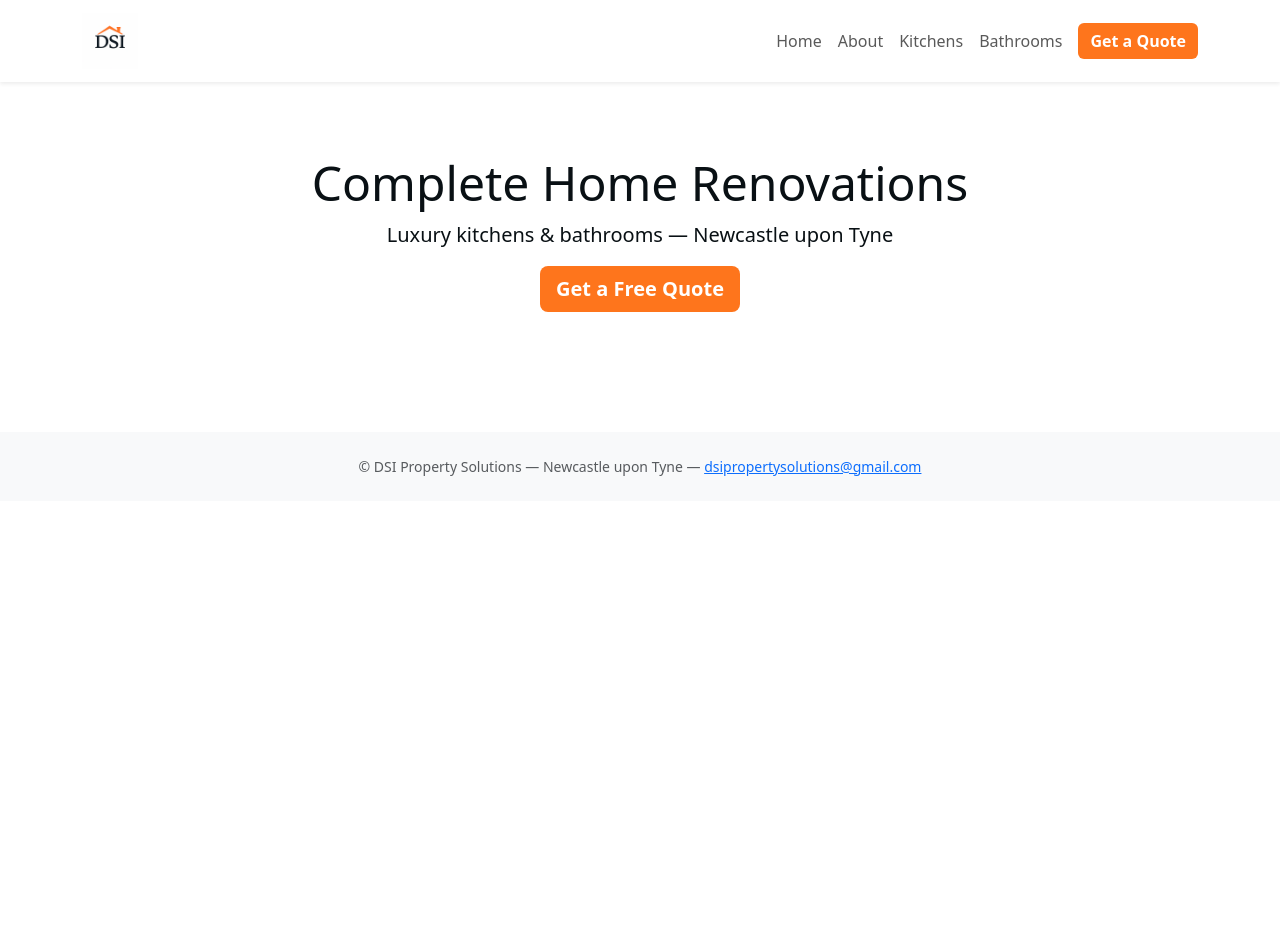
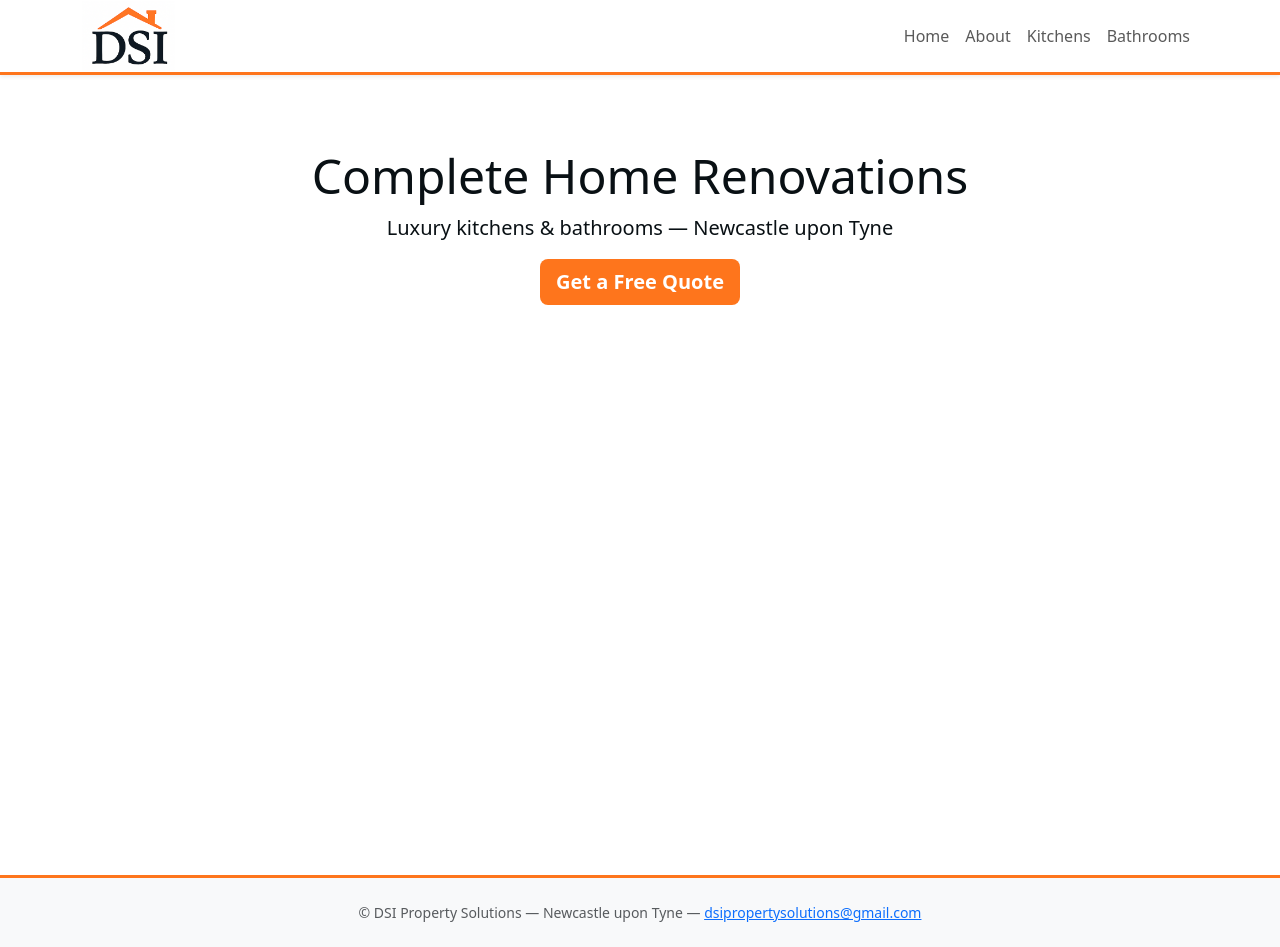
Before and after one commit to Naviid24/dis-website, a Django app: template templates/home.html in a window 1280 px wide. Before the commit the page ends 476 px from the top, so only its background shows below. Run offline with Django 3.2, Linux system fonts and the light colour scheme; the template is opened without the code that fills it, so the values that code supplies are empty.

Commit message:
Create html pages and add css rules

```diff
--- a/static/css/custom.css
+++ b/static/css/custom.css
@@ -3,7 +3,20 @@
   --brand-dark: #091014;
   --accent: var(--brand-orange);
 }
-body { color: var(--brand-dark); font-family: system-ui, Arial, sans-serif; }
+body { color: var(--brand-dark); font-family: system-ui, Arial, sans-serif;
+  height: 100%;
+}
+
+.wrapper {
+  min-height: 100vh;        /* full viewport height */
+  display: flex;
+  flex-direction: column;
+}
+
+.content {
+  flex: 1;                  /* takes up all available space */
+}
+
 
 .btn-cta {
   background: var(--accent);
@@ -17,3 +30,27 @@ body { color: var(--brand-dark); font-family: system-ui, Arial, sans-serif; }
   background-image: linear-gradient(rgba(255,255,255,.85), rgba(255,255,255,.85));
   padding: 4rem 1rem;
 }
+
+/* Keep navbar compact but allow logo to appear bigger */
+.navbar {
+  padding-top: 0.25rem;
+  padding-bottom: 0.25rem;
+  border-bottom: 3px solid var(--brand-orange); /* orange bottom line */
+}
+
+.navbar .nav-link.active {
+  background-color: var(--brand-orange);
+  color: white !important;
+  border-radius: 4px; /* optional for rounded corners */
+}
+
+
+.logo-img {
+  height: 70px; /* visually bigger than default */
+  margin-top: -8px;  /* shift up so it doesn't push navbar height */
+  margin-bottom: -8px; /* shift down slightly if needed */
+}
+
+footer {
+  border-top: 3px solid var(--brand-orange); /* same orange as navbar bottom */
+}
--- a/templates/base.html
+++ b/templates/base.html
@@ -5,6 +5,7 @@
     <meta charset="utf-8" />
     <meta name="viewport" content="width=device-width, initial-scale=1" />
     <title>DSI Property Solutions | {% block title %}{% endblock %}</title>
+    <link rel="icon" href="{% static 'images/logo.png' %}" type="image/x-icon">
 
     <!-- Bootstrap 5 CSS (CDN) -->
     <link href="https://cdn.jsdelivr.net/npm/bootstrap@5.3.0/dist/css/bootstrap.min.css" rel="stylesheet">
@@ -14,7 +15,7 @@
     <nav class="navbar navbar-expand-lg navbar-light bg-white shadow-sm">
       <div class="container">
         <a class="navbar-brand d-flex align-items-center" href="{% url 'home' %}">
-          <img src="{% static 'images/logo.png' %}" height="56" alt="DSI logo">
+          <img src="{% static 'images/logo.png' %}" class="logo-img" alt="DSI logo">
         </a>
         <button class="navbar-toggler" type="button" data-bs-toggle="collapse" data-bs-target="#nav">
           <span class="navbar-toggler-icon"></span>
@@ -22,20 +23,32 @@
 
         <div class="collapse navbar-collapse" id="nav">
           <ul class="navbar-nav ms-auto align-items-center">
-            <li class="nav-item"><a class="nav-link" href="{% url 'home' %}">Home</a></li>
-            <li class="nav-item"><a class="nav-link" href="{% url 'about' %}">About</a></li>
-            <li class="nav-item"><a class="nav-link" href="{% url 'kitchens' %}">Kitchens</a></li>
-            <li class="nav-item"><a class="nav-link" href="{% url 'bathrooms' %}">Bathrooms</a></li>
-            <li class="nav-item ms-2">
-              <a class="btn btn-cta" href="{% url 'quote' %}">Get a Quote</a>
+            <li class="nav-item">
+              <a class="nav-link {% if request.resolver_match.url_name == 'home' %}active{% endif %}"
+                href="{% url 'home' %}">Home</a>
+            </li>
+
+            <li class="nav-item">
+              <a class="nav-link {% if request.resolver_match.url_name == 'about' %}active{% endif %}"
+                href="{% url 'about' %}">About</a>
+            </li>
+
+            <li class="nav-item">
+              <a class="nav-link {% if request.resolver_match.url_name == 'kitchens' %}active{% endif %}"
+                href="{% url 'kitchens' %}">Kitchens</a>
+            </li>
+
+            <li class="nav-item">
+              <a class="nav-link {% if request.resolver_match.url_name == 'bathrooms' %}active{% endif %}"
+                href="{% url 'bathrooms' %}">Bathrooms</a>
             </li>
           </ul>
         </div>
       </div>
     </nav>
 
-    <main class="py-4">
-      <div class="container">
+    <main class="py-4 wrapper">
+      <div class="container content">
         {% if messages %}
           {% for m in messages %}
             <div class="alert alert-success">{{ m }}</div>
```
Also changed, not shown: templates/bathrooms.html (added, +41 -0 lines), templates/kitchens.html (added, +41 -0 lines), static/images/logo.PNG, templates/about.html (added).
